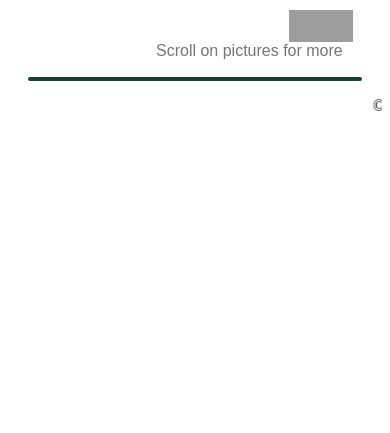
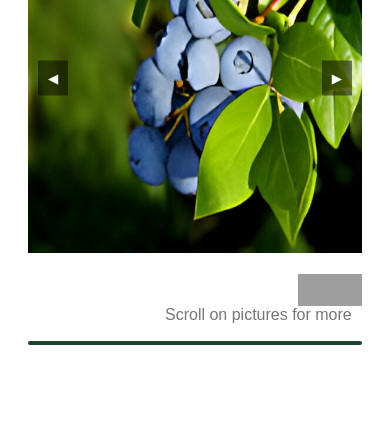
Before and after one commit to victoroki/plant_diseases_prediction, a Flask app: page /home in a window 390 px wide. Shown: the part 1375-1808 px from the top of the page. Before the commit the page ends 1486 px from the top, so only its background shows below. Run offline with Flask 3, Linux system fonts and the light colour scheme; grey boxes are pictures that could not be loaded.

Commit message:
scrollable

```diff
--- a/package.json
+++ b/package.json
@@ -8,8 +8,5 @@
   },
   "keywords": [],
   "author": "",
-  "license": "ISC",
-  "dependencies": {
-    "tailwindcss": "^3.4.1"
-  }
+  "license": "ISC"
 }
--- a/static/style.css
+++ b/static/style.css
@@ -1,5 +1,4 @@
 @import url('https://fonts.googleapis.com/css2?family=Poppins:ital,wght@0,100;0,200;0,300;0,400;0,500;0,600;0,700;0,800;0,900;1,100;1,200;1,300;1,400;1,500;1,600;1,700;1,800;1,900&display=swap');
-
 
 #nav {
     display: flex;
@@ -32,6 +31,7 @@
     font-size: 30px;
     margin: 50px 0;
 }
+
 .btn{
     margin: 50px 0px;
     background-color: #2D6A4F;
@@ -41,9 +41,11 @@
     color: aliceblue;
     cursor: pointer;
 }
-.btn :hover{
+
+.btn:hover {
     background-color: grey;
 }
+
 .container {
     display: flex;
     flex-wrap: wrap;
@@ -72,6 +74,7 @@
 .img:nth-child(4) {
     grid-row: span 2;
 }
+
 .div {
     display: flex;
     flex-direction: column;
@@ -80,6 +83,7 @@
     font-weight: 500;
     padding: 0 20px;
 }
+
 .div-2 {
     border-radius: 10px;
     background-color: #1b4332;
@@ -87,27 +91,20 @@
     max-width: 100%;
     height: 4px;
 }
+
 .div-3 {
     color: #000;
     margin-top: 51px;
     font: 48px Spartan, sans-serif;
 }
-  @media (max-width: 991px) {
-    .div-3 {
-      margin-top: 40px;
-      font-size: 40px;
-    }
-  }
+
 .div-4 {
     width: 578px;
     margin: 25px 0 0 52px;
     font: 32px Spartan, sans-serif;
+    max-width: 100%; /* Ensure full width for .div-4 */
 }
-  @media (max-width: 991px) {
-    .div-4 {
-      max-width: 100%;
-    }
-  }
+
 .img {
     aspect-ratio: 3.23;
     object-fit: auto;
@@ -116,11 +113,7 @@
     align-self: stretch;
     margin-top: 26px;
 }
-  @media (max-width: 991px) {
-    .img {
-      max-width: 100%;
-    }
-  }
+
 .div-5 {
     align-self: end;
     display: flex;
@@ -130,11 +123,7 @@
     flex-direction: column;
     font-size: 16px;
 }
-  @media (max-width: 991px) {
-    .div-5 {
-      margin-right: 9px;
-    }
-  }
+
 .img-2 {
     aspect-ratio: 2;
     object-fit: auto;
@@ -143,9 +132,11 @@
     fill: #000;
     align-self: end;
 }
+
 .div-6 {
     font-family: Spartan, sans-serif;
 }
+
 .div-7 {
     border-radius: 10px;
     background-color: #1b4332;
@@ -154,3 +145,120 @@
     max-width: 100%;
     height: 4px;
 }
+
+.image-slider {
+    position: relative;
+    width: 100%;
+    overflow: hidden; /* Hide overflow to maintain width */
+}
+
+.images-container {
+    display: flex;
+    overflow-x: auto; /* Enable horizontal scrolling */
+    scroll-snap-type: x mandatory; /* Enable snapping to images */
+    -webkit-overflow-scrolling: touch; /* Smooth scrolling on iOS */
+}
+
+.images-container img {
+    width: 400px;
+    height: 350px;
+    transition: transform 0.3s ease;
+    margin: 10px;
+    scroll-snap-align: start; /* Snap alignment */
+}
+
+.image-slider .arrow {
+    position: absolute;
+    top: 50%;
+    transform: translateY(-50%);
+    background-color: rgba(0, 0, 0, 0.5);
+    color: white;
+    border: none;
+    padding: 10px;
+    cursor: pointer;
+    z-index: 10;
+}
+
+.image-slider .arrow.left {
+    left: 10px;
+}
+
+.image-slider .arrow.right {
+    right: 10px;
+}
+
+/* Footer styles */
+footer {
+    background-color: #fff; /* White background from bg-white */
+    padding: 2.5rem 0; /* Padding from py-5 */
+  }
+
+  .container {
+    max-width: 1140px; /* Adjust as needed */
+    margin: 0 auto; /* Center the container */
+  }
+
+  .row {
+    display: flex; /* Set row to flexbox for responsive layout */
+    flex-wrap: wrap; /* Allow items to wrap on smaller screens */
+    margin-right: -15px; /* Remove horizontal gutter from Bootstrap */
+    margin-left: -15px; /* Remove horizontal gutter from Bootstrap */
+  }
+
+  .col-lg-4,
+  .col-md-6 {
+    flex: 0 0 33.3333%; /* Set column width to 33.33% for large and medium screens */
+    padding: 15px; /* Add some padding */
+  }
+
+  .col-lg-4 img {
+    max-width: 180px; /* Set image width as specified */
+    margin-bottom: 1rem; /* Add some margin below the image */
+  }
+
+  .font-italic.text-muted {
+    font-style: italic; /* Set italic style */
+    color: #868e96; /* Set muted text color */
+  }
+
+  .list-inline {
+    list-style: none; /* Remove default list style */
+    padding: 0; /* Remove default padding */
+  }
+
+  .list-inline-item {
+    display: inline-block; /* Display inline-block for spacing */
+    margin-right: 1rem; /* Add margin between list items */
+  }
+
+  .list-inline-item a {
+    color: #868e96; /* Set muted text color for links */
+  }
+
+  .text-uppercase.font-weight-bold {
+    text-transform: uppercase; /* Convert text to uppercase */
+    font-weight: bold; /* Set bold font weight */
+  }
+
+  .list-unstyled {
+    list-style: none; /* Remove default list style */
+    padding: 0; /* Remove default padding */
+  }
+
+  .list-unstyled li {
+    margin-bottom: .5rem; /* Add margin between list items */
+  }
+
+  .text-muted {
+    color: #868e96; /* Set muted text color */
+  }
+
+  /* Copyright section styles */
+  .bg-light {
+    background-color: #f8f9fa; /* Light gray background from bg-light */
+    padding: 1.5rem 0; /* Padding from py-4 */
+  }
+
+  .text-center {
+    text-align: center; /* Center text alignment */
+  }
--- a/templates/dush.html
+++ b/templates/dush.html
@@ -54,11 +54,18 @@
       Picks
     </div>
     <div class="div-4">Loved by our customers from 35+ cities</div>
-    <img
-      loading="lazy"
-      srcset="..."
-      class="img"
-    />
+    <div class="image-slider">
+      <button class="arrow left" onclick="scrollLeft()">&#9664;</button>
+      <div class="images-container">
+          <img src="{{ url_for('static', filename='img/scroll/blueberry.jpg') }}" alt="Image 1">
+          <img src="{{ url_for('static', filename='img/scroll/soybean.jpg') }}" alt="Image 2">
+          <img src="{{ url_for('static', filename='img/scroll/potato.jpg') }}" alt="Image 3">
+          <img src="{{ url_for('static', filename='img/scroll/grapes.jpg') }}" alt="Image 4">
+          <img src="{{ url_for('static', filename='img/scroll/apple.jpg') }}" alt="Image 5">
+      </div>
+      <button class="arrow right" onclick="scrollRight()">&#9654;</button>
+  </div>
+
     <div class="div-5">
       <img
         loading="lazy"
@@ -70,5 +77,4 @@
     <div class="div-7"></div>
   </div>
 
-
 {% endblock %}
--- a/templates/index.html
+++ b/templates/index.html
@@ -16,8 +16,27 @@
         {% endblock %}
     </main>
     <footer>
-        <p><marquee>&copy; 2024 Plant Disease Prediction</marquee></p>
+        {% block footeri %}
+        {% endblock %}
     </footer>
     <!-- JavaScript  -->
+    <script>
+        function scrollLeft() {
+            const container = document.querySelector('.image-slider .images-container');
+            container.scrollBy({
+                left: -400, // Adjust value based on image width
+                behavior: 'smooth'
+            });
+        }
+
+        function scrollRight() {
+            const container = document.querySelector('.image-slider .images-container');
+            container.scrollBy({
+                left: 400, // Adjust value based on image width
+                behavior: 'smooth'
+            });
+        }
+    </script>
+
 </body>
 </html>
```
Also changed, not shown: templates/footer.html (added, +57 -0 lines), static/css/tailwind.config.js (renamed from tailwind.config.js). Lines whose indentation alone changed are shown as unchanged.
